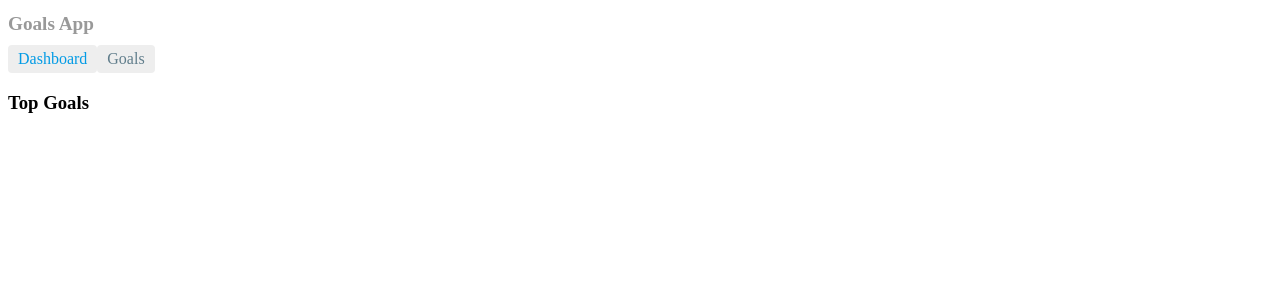
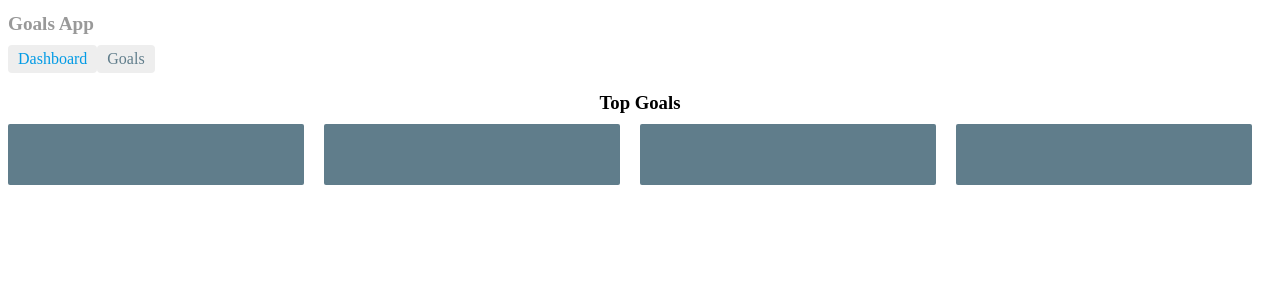
Before and after one commit to VinnieVendemia/goals-app-angular, an Angular app: page /dashboard in a window 1280 px wide. Shown: the top 300 px of the page. Built offline with nearby package versions, Linux system fonts and the light colour scheme.

Commit message:
Add dashboard styling

```diff
--- /dev/null
+++ b/src/app/components/dashboard/dashboard.component.css
@@ -0,0 +1,61 @@
+[class*='col-'] {
+  float: left;
+  padding-right: 20px;
+  padding-bottom: 20px;
+}
+[class*='col-']:last-of-type {
+  padding-right: 0;
+}
+a {
+  text-decoration: none;
+}
+*, *:after, *:before {
+  -webkit-box-sizing: border-box;
+  -moz-box-sizing: border-box;
+  box-sizing: border-box;
+}
+h3 {
+  text-align: center; margin-bottom: 0;
+}
+h4 {
+  position: relative;
+}
+.grid {
+  margin: 0;
+}
+.col-1-4 {
+  width: 25%;
+}
+.module {
+  padding: 20px;
+  text-align: center;
+  color: #eee;
+  max-height: 120px;
+  min-width: 120px;
+  background-color: #607D8B;
+  border-radius: 2px;
+}
+.module:hover {
+  background-color: #EEE;
+  cursor: pointer;
+  color: #607d8b;
+}
+.grid-pad {
+  padding: 10px 0;
+}
+.grid-pad > [class*='col-']:last-of-type {
+  padding-right: 20px;
+}
+@media (max-width: 600px) {
+  .module {
+    font-size: 10px;
+    max-height: 75px; }
+}
+@media (max-width: 1024px) {
+  .grid {
+    margin: 0;
+  }
+  .module {
+    min-width: 60px;
+  }
+}
--- a/src/app/components/dashboard/dashboard.component.ts
+++ b/src/app/components/dashboard/dashboard.component.ts
@@ -7,7 +7,8 @@ import { GoalService } from '../../services/goal.service';
 
 @Component({
   selector: 'my-dashboard',
-  templateUrl: './dashboard.component.html'
+  templateUrl: './dashboard.component.html',
+  styleUrls: [ './dashboard.component.css' ]
 })
 export class DashboardComponent implements OnInit {
 
```
